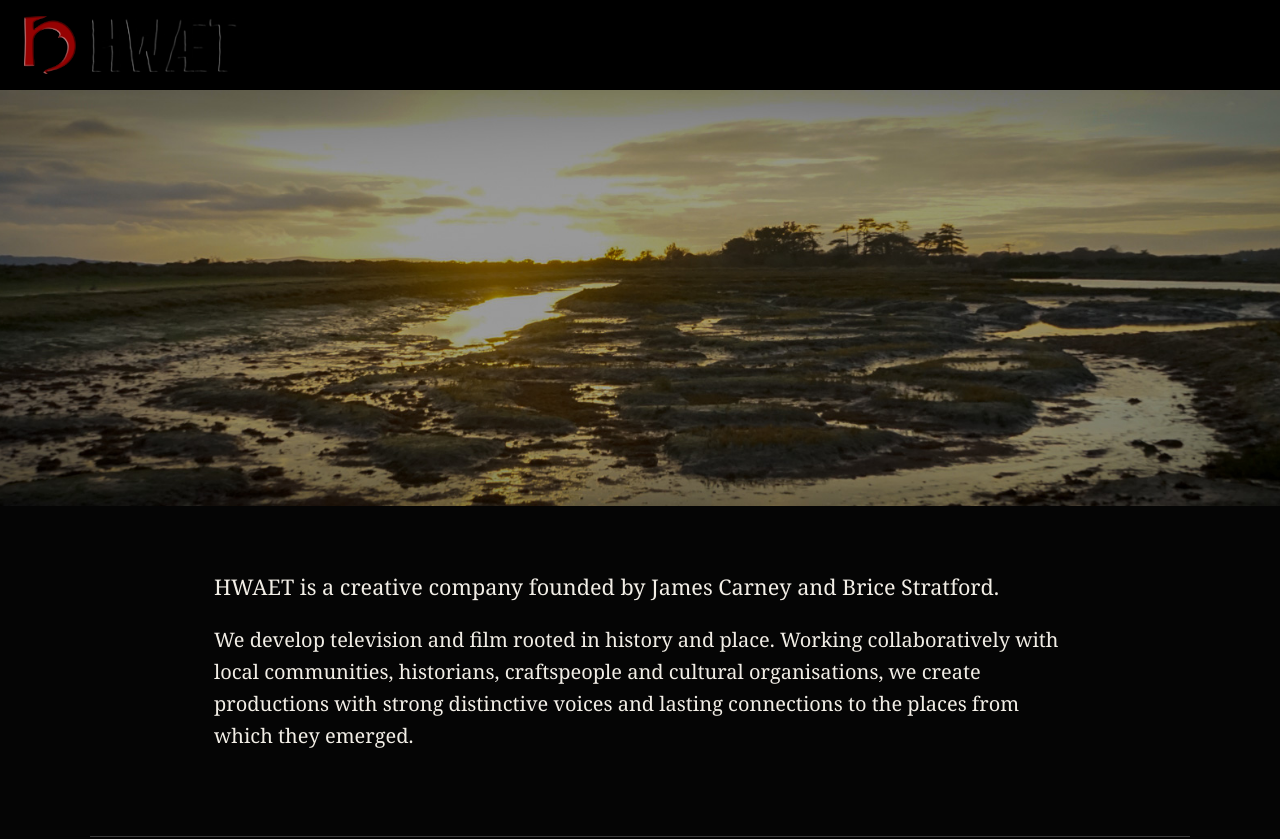
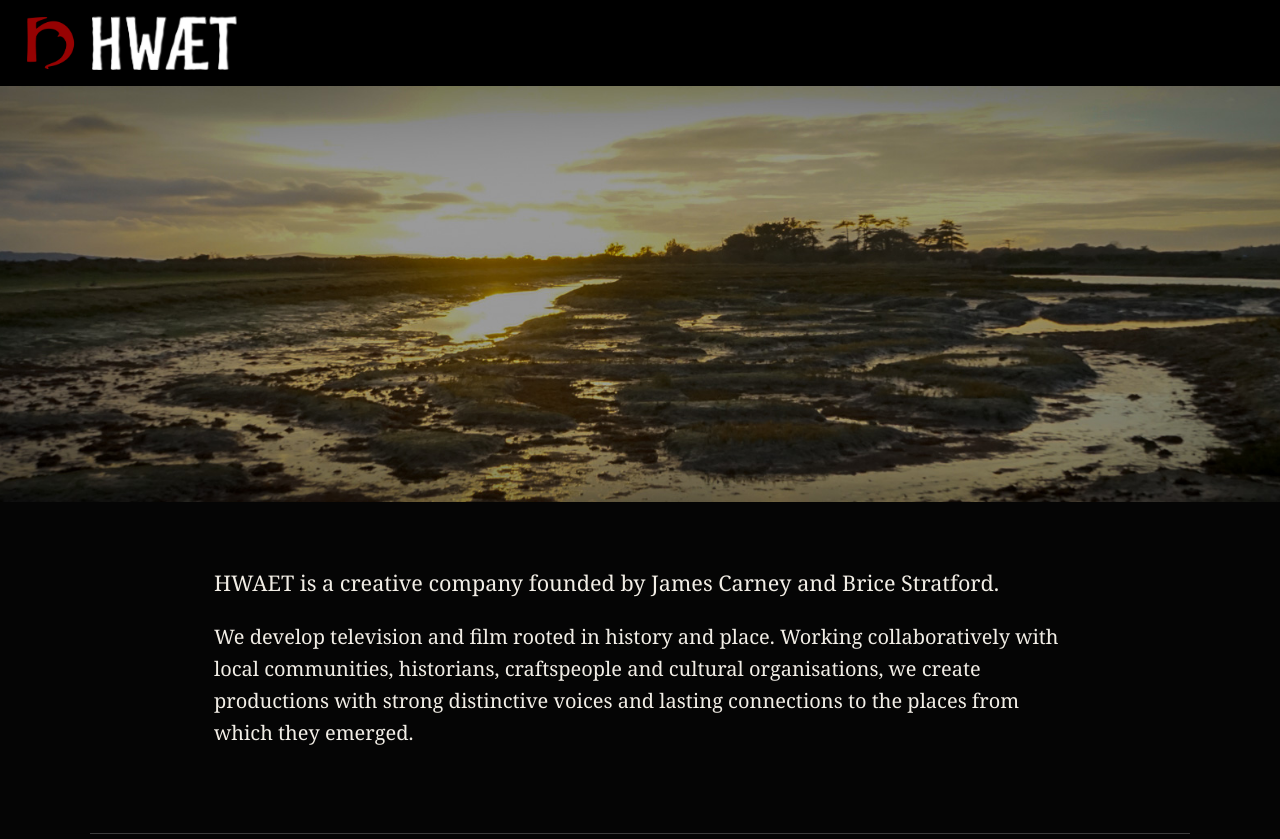
Before and after one commit to UnseenJim/Hwaet, an Eleventy site: page index.njk in a window 1280 px wide. Shown: the top 839 px of the page. Built offline with nearby package versions, Linux system fonts and the light colour scheme; Eleventy itself is replaced by a stand-in of ours; files that its build step writes are made by us from their sources; a web font is replaced by a local one.

Commit message:
Update layout and content with images and styles

```diff
--- a/index.njk
+++ b/index.njk
@@ -6,8 +6,8 @@ splash: true
 ---
 
 <header class="hwaet-header">
-  <img src="/images/LogoWithEffects.png" alt="" class="hwaet-logo">
-  <img src="/images/WordmarkWithEffects.png" alt="HWAET" class="hwaet-wordmark">
+  <img src="/images/LogoNoText.png" alt="" class="hwaet-logo">
+  <img src="/images/WhiteWordmarkWithEffects.png" alt="HWAET" class="hwaet-wordmark">
 </header>
 
 <main>
```
